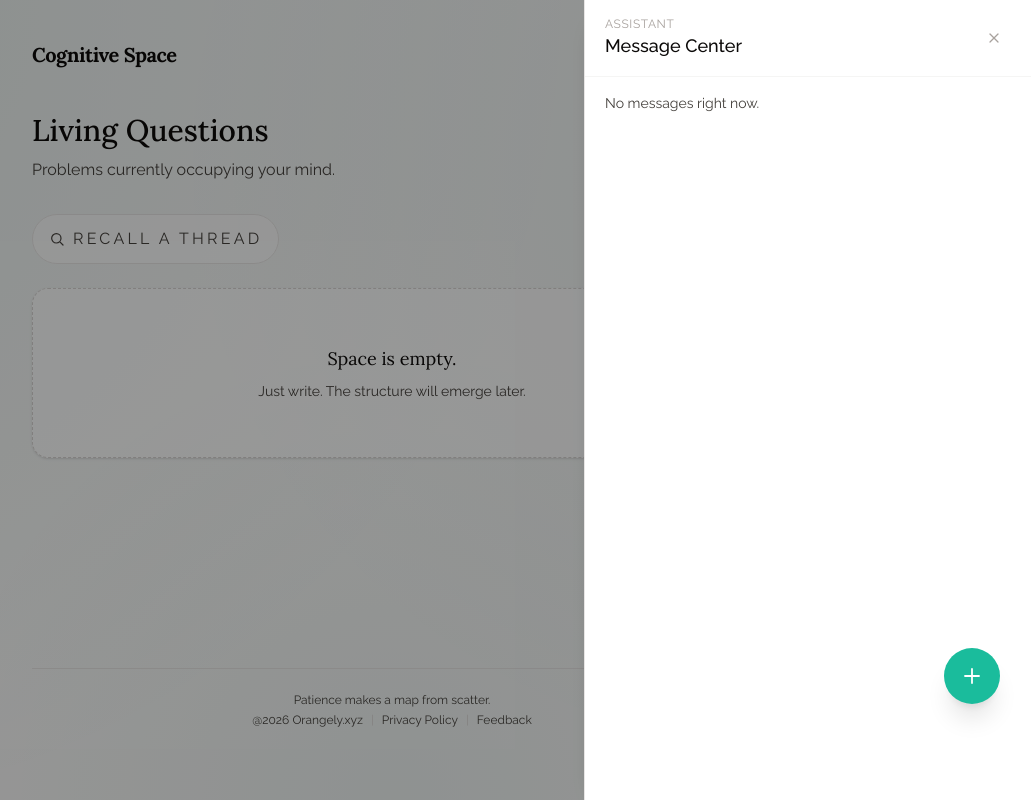
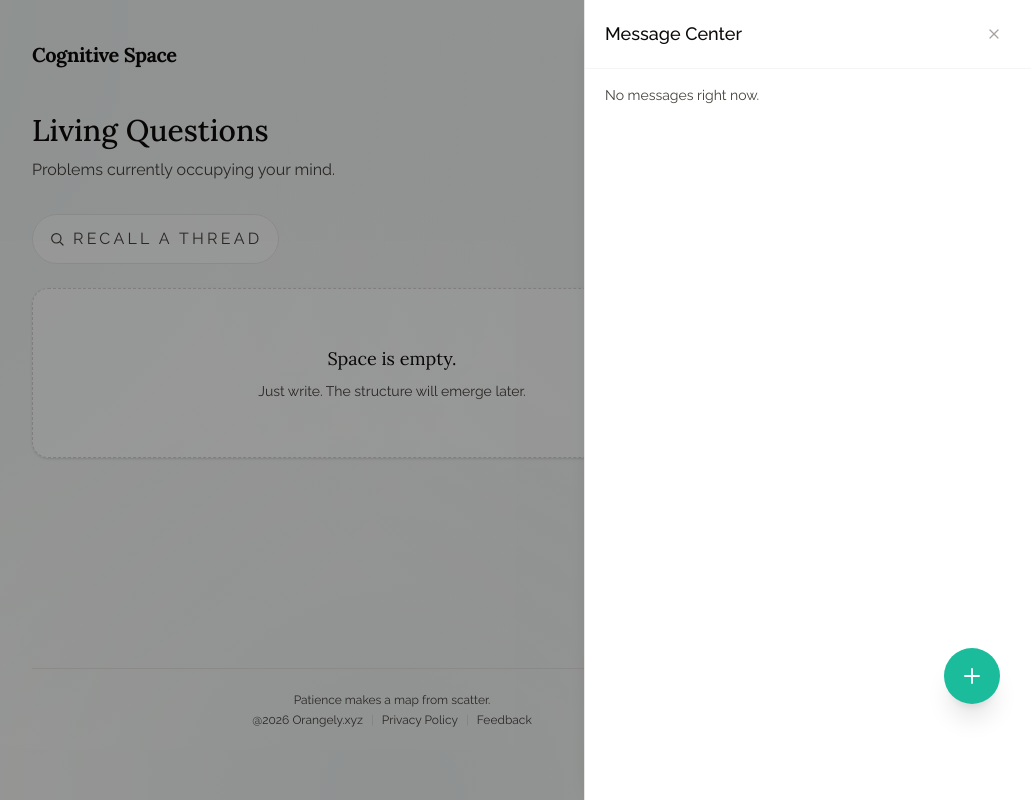
Before and after one commit to mingzhangyang/cognitive-space, a React (Vite) app: page / in a window 1280 px wide. Both pictures are taken after a click on the button 938 px from the left and 54 px from the top of the page. Shown: the whole page, without its empty margins (248-1279 px from the left). Built offline with nearby package versions, Linux system fonts and the light colour scheme.

Commit message:
fix: remove unnecessary line and improve JSX formatting in MessageCenterPanel

```diff
--- a/components/MessageCenterPanel.tsx
+++ b/components/MessageCenterPanel.tsx
@@ -49,7 +49,6 @@ const MessageCenterPanel: React.FC<{ isOpen: boolean; onClose: () => void }> = (
   const { t, language } = useAppContext();
   const translate = t as (key: string) => string;
   const { jobs, messages, dismissMessage } = useAssistantInbox();
-
   useEffect(() => {
     if (!isOpen) return;
     const handleEscape = (event: KeyboardEvent) => {
@@ -76,10 +75,11 @@ const MessageCenterPanel: React.FC<{ isOpen: boolean; onClose: () => void }> = (
   return (
     <div className="fixed inset-0 z-40">
       <div className="absolute inset-0 bg-black/40" onClick={onClose} />
-      <aside className="absolute right-0 top-0 h-full w-full max-w-sm sm:max-w-md bg-surface dark:bg-surface-dark border-l border-line dark:border-line-dark shadow-[var(--shadow-elev-2)] flex flex-col">
+      <aside
+        className="absolute right-0 top-0 h-full w-full max-w-sm sm:max-w-md bg-surface dark:bg-surface-dark border-l border-line dark:border-line-dark shadow-[var(--shadow-elev-2)] flex flex-col"
+      >
         <div className="px-5 py-4 border-b border-line-soft dark:border-line-dark flex items-center justify-between">
           <div>
-            <p className="text-caption-upper">{translate('assistant_inbox_label')}</p>
             <h2 className="text-lg font-medium text-ink dark:text-ink-dark">{translate('assistant_inbox_title')}</h2>
           </div>
           <IconButton
```
